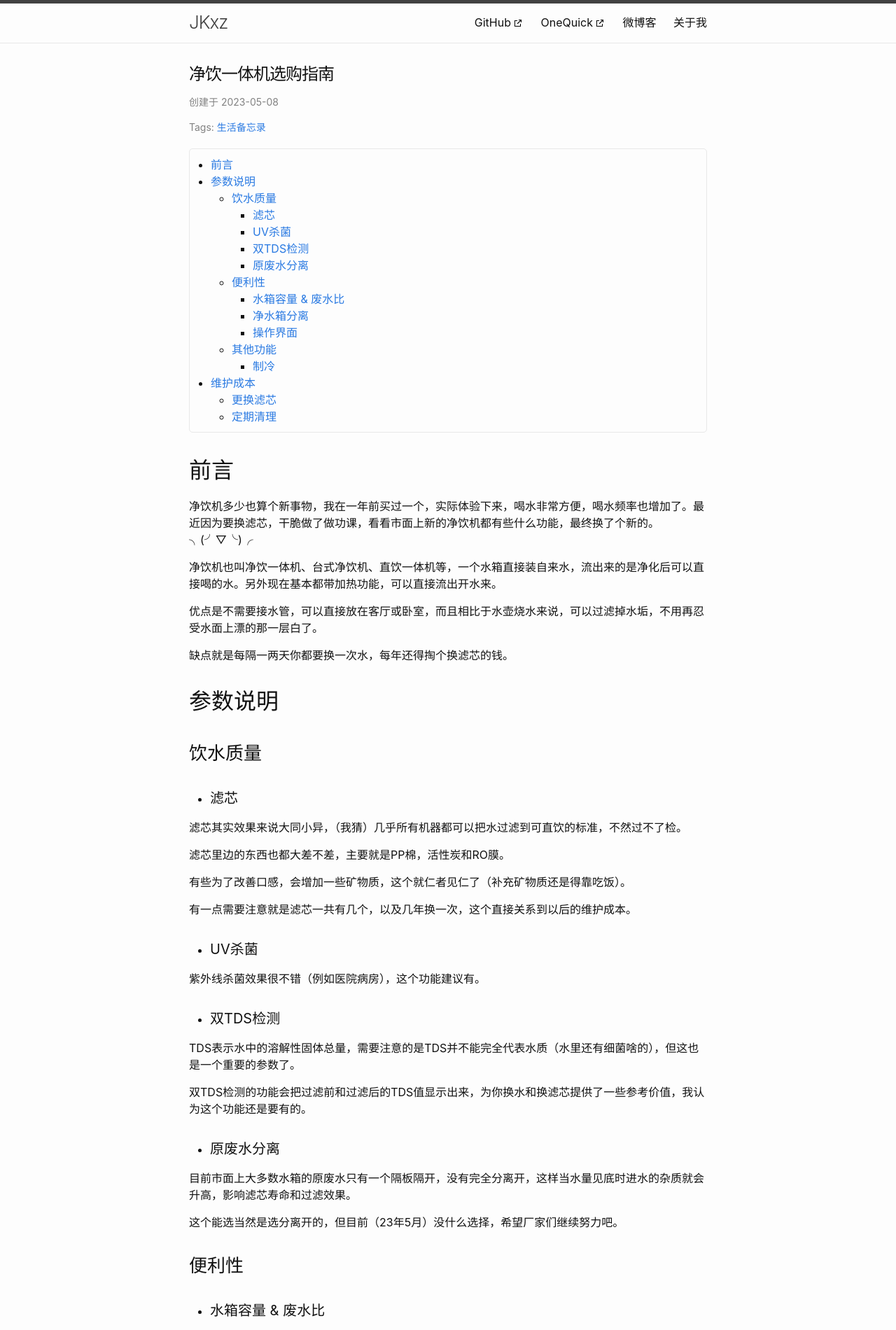
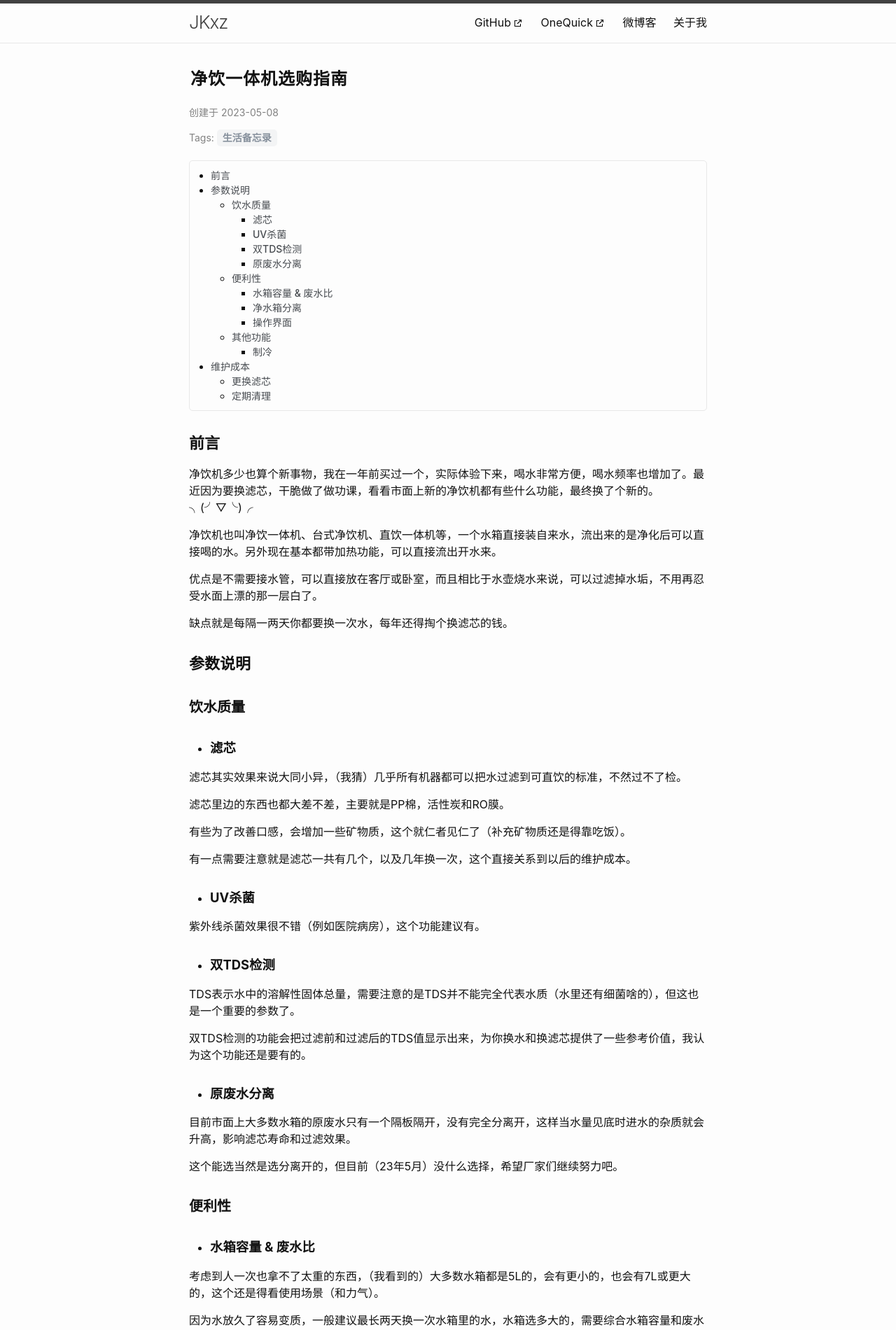
Before and after one commit to XUJINKAI/blog, a Jekyll site: the page built from _posts/2023-05-08-净饮一体机选购指南.md, in a window 1280 px wide. Shown: the top 1900 px of the page at 70% size. Built offline with Jekyll 4.4.1, drawn with Linux system fonts in a browser that asks for light colours; comment, search, counter and statistics services are not loaded; the table of contents is made by our own code.

Commit message:
优化post页样式

```diff
--- a/_layouts/post.html
+++ b/_layouts/post.html
@@ -24,7 +24,7 @@ layout: base
       Tags:
       {% if page.tags %}
       {% for tag in page.tags %}
-        <a href="{{ site.baseurl }}/?tag={{ tag | cgi_escape }}">{{ tag }}</a>
+        <a class="tag" href="{{ site.baseurl }}/?tag={{ tag | cgi_escape }}">{{ tag }}</a>
       {% endfor %}
       {% endif %}
     </p>
--- a/assets/css/global.css
+++ b/assets/css/global.css
@@ -855,26 +855,61 @@ table td {
 }
 
 .section-nav {
+  font-size: 14px;
   margin: 5px 0px 30px 0px;
   padding: 10px 30px;
   border: 1px solid #e8e8e8;
   border-radius: 5px;
 }
 
+.section-nav a {
+  color: rgb(71 75 80);
+  font-weight: 500;
+}
+
+.section-nav a:hover {
+  text-decoration: none;
+  color: rgb(47 107 224);
+}
+
+.section-nav:not(:has(li)) {
+  display: none;
+}
+
 .post-meta {
   font-size: 14px;
   color: #828282;
+  margin-bottom: .875rem;
 }
 
-.post-title,
-.post-content h1 {
-  font-size: 1.5rem;
-  letter-spacing: -1px;
-  line-height: 1.15;
+.post-meta a.tag {
+  font-weight: 600;
+  padding: 0 8px;
+  color: rgb(134 144 156);
+  background-color: rgb(243 244 245);
+  border-radius: 5px;
+  display: inline-block;
+  line-height: 1.5rem;
+  height: 1.5rem;
+}
+
+.post-meta a.tag:hover {
+  color: rgb(47 107 224);
+  text-decoration: none;
+}
+
+.post-header .post-title {
+  font-size: 1.5em;
+  font-weight: 700;
+  margin-bottom: 1rem;
+  padding: 3px 2px;
+  letter-spacing: 1px;
 }
 
 .post-content {
-  margin-bottom: 30px;
+  padding-bottom: 15px;
+  margin-bottom: 25px;
+  border-bottom: solid 1px rgb(204, 207, 213);
 }
 
 .post-content h1,
@@ -884,30 +919,23 @@ table td {
 .post-content h5,
 .post-content h6 {
   margin-top: 30px;
+  font-weight: bold;
+}
+
+.post-content h1 {
+  font-size: 1.5rem;
 }
 
 .post-content h2 {
-  font-size: 1.75rem;
-}
-
-@media screen and (min-width: 800px) {
-  .post-content h2 {
-    font-size: 2rem;
-  }
+  font-size: 1.375rem;
 }
 
 .post-content h3 {
-  font-size: 1.375rem;
-}
-
-@media screen and (min-width: 800px) {
-  .post-content h3 {
-    font-size: 1.625rem;
-  }
+  font-size: 1.25rem;
 }
 
 .post-content h4 {
-  font-size: 1.25rem;
+  font-size: 1.15rem;
 }
 
 .post-content h5 {
```
